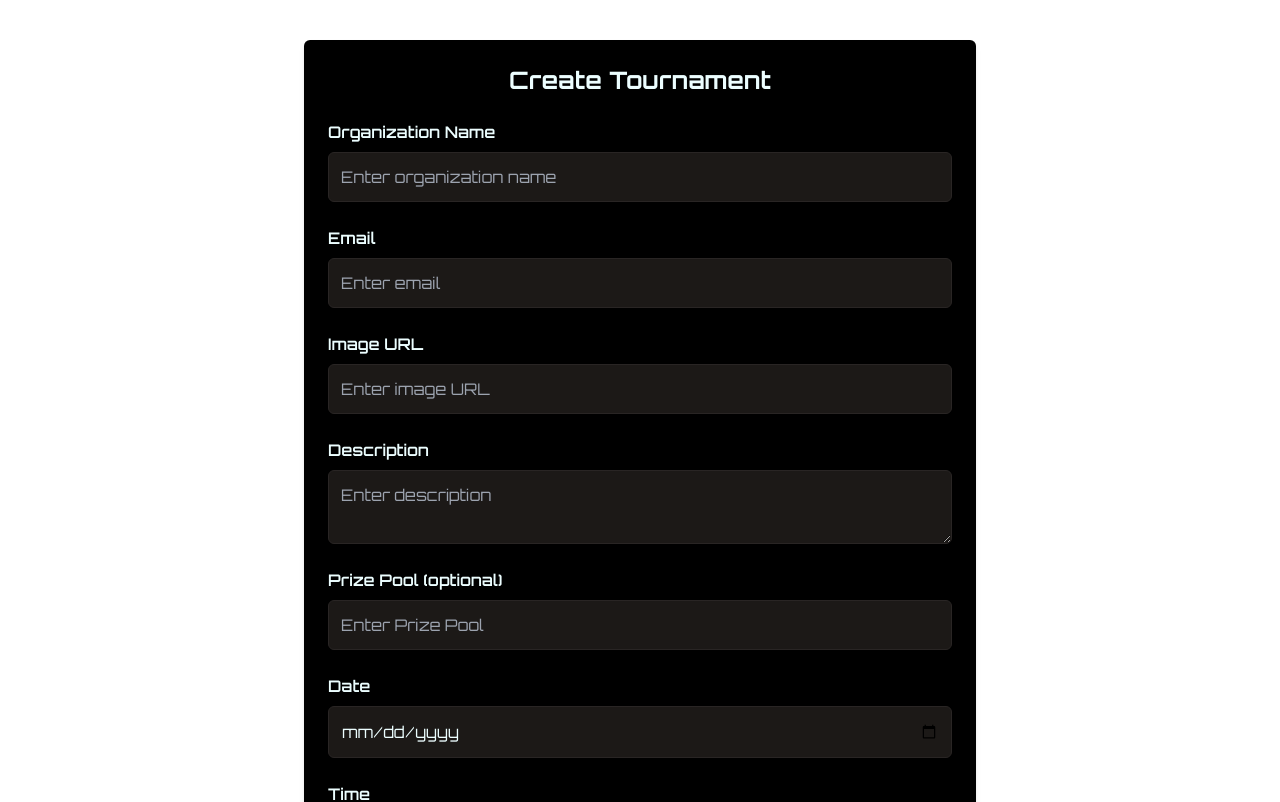
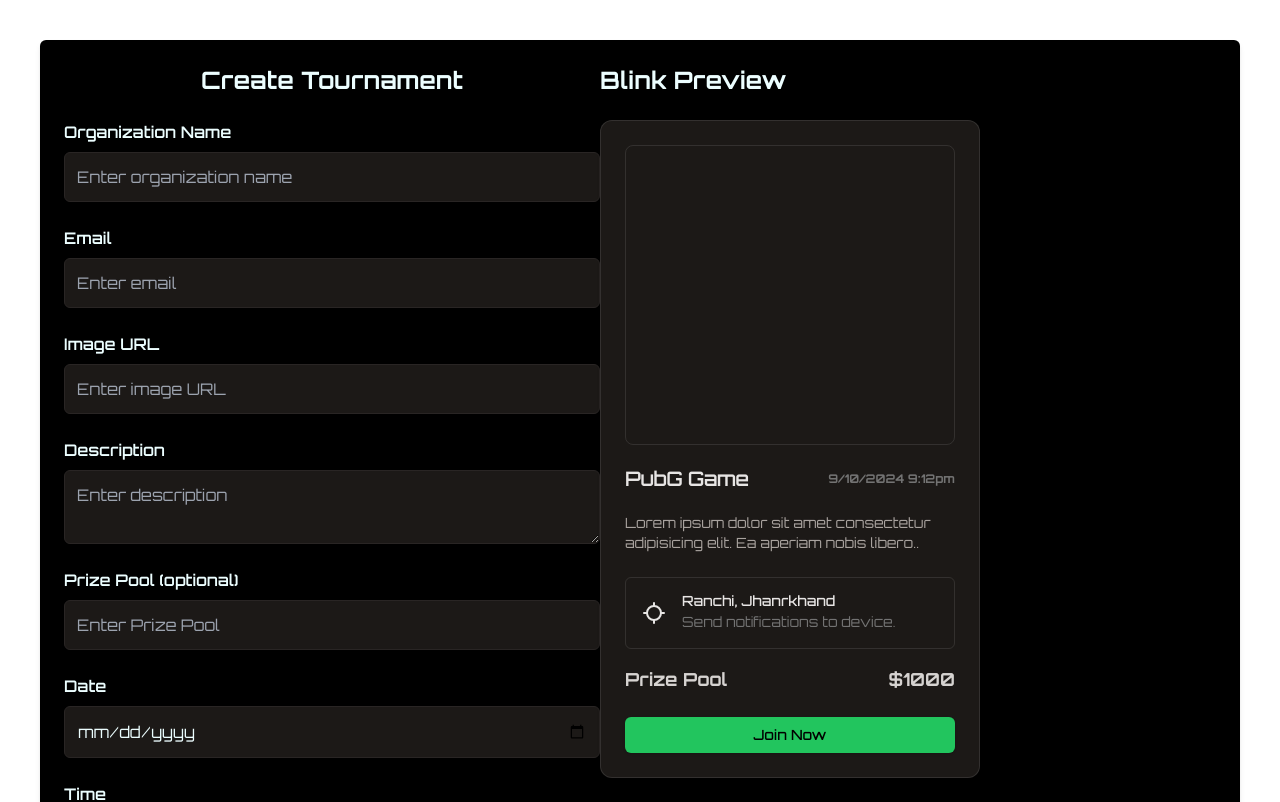
Before and after one commit to Pawank06/blink-arena, a Next.js app: page /create in a window 1280 px wide. Shown: the top 802 px of the page. Built offline with nearby package versions, Linux system fonts and the light colour scheme.

Commit message:
create cards

```diff
--- a/src/app/(root)/all-tournaments/page.tsx
+++ b/src/app/(root)/all-tournaments/page.tsx
@@ -1,4 +1,6 @@
+/* eslint-disable @typescript-eslint/no-unused-vars */
 "use client";
+import { TournamentCard } from "@/components/turnament-card";
 import React, { useEffect, useState } from "react";
 
 interface Tournament {
@@ -44,30 +46,9 @@ const Page = () => {
   //   console.log(data);
 
   return (
-    <>
-      <div className="text-white">
-        <h1>All Tournaments</h1>
-        <ul>
-          {data.length > 0 ? (
-            data.map((tournament) => (
-              <li key={tournament._id}>
-                <h2>{tournament.organizationName}</h2>
-                <p>{tournament.description}</p>
-                <p>{tournament.prizePool}</p>
-                <p>{tournament.date}</p>
-                <p>{tournament.time}</p>
-                <p>{tournament.location}</p>
-                <p>{tournament.totalTeamMembers}</p>
-                <p>{tournament.joinFees}</p>
-                <p>{tournament.joinFeesType}</p>
-              </li>
-            ))
-          ) : (
-            <p>No tournaments available</p>
-          )}
-        </ul>
-      </div>
-    </>
+    <div className="flex gap-10 px-10 py-10">
+      <TournamentCard/>
+    </div>
   );
 };
 
--- a/src/app/(root)/create/page.tsx
+++ b/src/app/(root)/create/page.tsx
@@ -1,5 +1,6 @@
 "use client";
 
+import { TournamentCard } from "@/components/turnament-card";
 import React, { useState } from "react";
 
 interface TournamentFormData {
@@ -79,11 +80,12 @@ const TournamentForm: React.FC = () => {
   };
 
   return (
-    <div className="max-w-2xl mx-auto mt-10 p-6 bg-black shadow-md rounded-md text-cyan-50">
+    <div className="grid grid-cols-2 place-items-center mx-auto gap-20 mt-10 p-6 bg-black shadow-md rounded-md text-cyan-50 max-w-[1200px]">
+  <div className="w-full max-w-[600px]">
     <h1 className="text-2xl font-bold mb-6 text-center">Create Tournament</h1>
     <form onSubmit={handleSubmit} className="space-y-6">
       <div className="flex flex-col">
-          <label className="mb-2 font-semibold ">Organization Name</label>
+        <label className="mb-2 font-semibold">Organization Name</label>
         <input
           type="text"
           name="organizationName"
@@ -158,7 +160,7 @@ const TournamentForm: React.FC = () => {
       </div>
 
       <div className="flex flex-col">
-          <label className="mb-2 font-semibold ">Time</label>
+        <label className="mb-2 font-semibold">Time</label>
         <input
           type="time"
           name="time"
@@ -224,12 +226,18 @@ const TournamentForm: React.FC = () => {
 
       <button
         type="submit"
-          className="w-full p-3 bg-white text-black font-semibold rounded-md hover:bg-white/90 transition-colors"
+        className="w-full p-3 bg-green-500 text-black font-semibold rounded-md hover:bg-green-500/90 transition-colors"
       >
         Create Tournament
       </button>
     </form>
   </div>
+  <div className="w-full max-w-[600px] absolute top-16 right-20 md:hidden lg:block">
+    <h1 className=" text-2xl font-bold mb-6 text-start">Blink Preview</h1>
+    <TournamentCard />
+  </div>
+</div>
+
   );
 };
 
--- a/src/app/(root)/join/[tournamentId]/page.tsx
+++ b/src/app/(root)/join/[tournamentId]/page.tsx
@@ -1,3 +1,4 @@
+/* eslint-disable @typescript-eslint/no-explicit-any */
 "use client";
 
 import { useState, useEffect } from "react";
--- a/src/app/globals.css
+++ b/src/app/globals.css
@@ -109,7 +109,7 @@ body {
   text-align: center;
   text-decoration: none;
   color: #fff;
-  background-color: #ff5252;
+  background-color: #3B3853;
   border: 2px solid #000;
   border-radius: 10px;
   box-shadow: 5px 5px 0px #fff;
@@ -119,9 +119,9 @@ body {
 
 .comic-button:hover {
   background-color: #fff;
-  color: #ff5252;
-  border: 2px solid #ff5252;
-  box-shadow: 5px 5px 0px #ff5252;
+  color: #3B3853;
+  border: 2px solid #3B3853;
+  box-shadow: 5px 5px 0px #3B3853;
 }
 
 .comic-button:active {
--- /dev/null
+++ b/src/components/turnament-card.tsx
@@ -0,0 +1,54 @@
+import { LocateIcon } from "lucide-react"
+
+import { cn } from "@/lib/utils"
+import { Button } from "@/components/ui/button"
+import {
+  Card,
+  CardContent,
+  CardFooter,
+  CardTitle,
+} from "@/components/ui/card"
+
+type CardProps = React.ComponentProps<typeof Card>
+
+export function TournamentCard({ className, ...props }: CardProps) {
+  return (
+    <Card className={cn("w-[380px] bg-stone-900", className)} {...props}>
+      <div className="p-6">
+        <div className="">
+            <div className="h-[300px] border border-white/10 rounded-lg">
+
+            </div>
+        </div>
+        <div className="flex my-5 justify-between items-center">
+        <CardTitle className="text-xl text-stone-200">PubG Game</CardTitle>
+        <p className="text-xs font-bold text-muted-foreground">9/10/2024 9:12pm</p>
+        </div>
+        <p className="text-sm text-stone-400">Lorem ipsum dolor sit amet consectetur adipisicing elit. Ea aperiam nobis libero..</p>
+      </div>
+      <CardContent className="grid gap-4">
+        <div className=" flex items-center space-x-4 rounded-md border border-white/10 p-4">
+          <LocateIcon className="text-stone-200" />
+          <div className="flex-1 space-y-1">
+            <p className="text-stone-200 text-sm font-medium leading-none">
+              Ranchi, Jhanrkhand
+            </p>
+            <p className="text-sm text-muted-foreground">
+              Send notifications to device.
+            </p>
+          </div>
+
+        </div>
+        <div className="flex justify-between">
+          <h1 className="text-lg font-bold text-stone-300">Prize Pool</h1>
+          <h1 className="text-lg font-bold text-stone-300">$1000</h1>
+        </div>
+      </CardContent>
+      <CardFooter>
+        <Button className="w-full hover:bg-green-500/90 bg-green-500 text-black">
+         Join Now
+        </Button>
+      </CardFooter>
+    </Card>
+  )
+}
--- /dev/null
+++ b/src/components/ui/card.tsx
@@ -0,0 +1,76 @@
+import * as React from "react"
+
+import { cn } from "@/lib/utils"
+
+const Card = React.forwardRef<
+  HTMLDivElement,
+  React.HTMLAttributes<HTMLDivElement>
+>(({ className, ...props }, ref) => (
+  <div
+    ref={ref}
+    className={cn(
+      "rounded-xl border border-white/10 bg-card text-white shadow",
+      className
+    )}
+    {...props}
+  />
+))
+Card.displayName = "Card"
+
+const CardHeader = React.forwardRef<
+  HTMLDivElement,
+  React.HTMLAttributes<HTMLDivElement>
+>(({ className, ...props }, ref) => (
+  <div
+    ref={ref}
+    className={cn("flex flex-col space-y-1.5 p-6", className)}
+    {...props}
+  />
+))
+CardHeader.displayName = "CardHeader"
+
+const CardTitle = React.forwardRef<
+  HTMLParagraphElement,
+  React.HTMLAttributes<HTMLHeadingElement>
+>(({ className, ...props }, ref) => (
+  <h3
+    ref={ref}
+    className={cn("font-semibold leading-none tracking-tight", className)}
+    {...props}
+  />
+))
+CardTitle.displayName = "CardTitle"
+
+const CardDescription = React.forwardRef<
+  HTMLParagraphElement,
+  React.HTMLAttributes<HTMLParagraphElement>
+>(({ className, ...props }, ref) => (
+  <p
+    ref={ref}
+    className={cn("text-sm text-muted-foreground", className)}
+    {...props}
+  />
+))
+CardDescription.displayName = "CardDescription"
+
+const CardContent = React.forwardRef<
+  HTMLDivElement,
+  React.HTMLAttributes<HTMLDivElement>
+>(({ className, ...props }, ref) => (
+  <div ref={ref} className={cn("p-6 pt-0", className)} {...props} />
+))
+CardContent.displayName = "CardContent"
+
+const CardFooter = React.forwardRef<
+  HTMLDivElement,
+  React.HTMLAttributes<HTMLDivElement>
+>(({ className, ...props }, ref) => (
+  <div
+    ref={ref}
+    className={cn("flex items-center p-6 pt-0", className)}
+    {...props}
+  />
+))
+CardFooter.displayName = "CardFooter"
+
+export { Card, CardHeader, CardFooter, CardTitle, CardDescription, CardContent }
```
Lines whose indentation alone changed are shown as unchanged.
